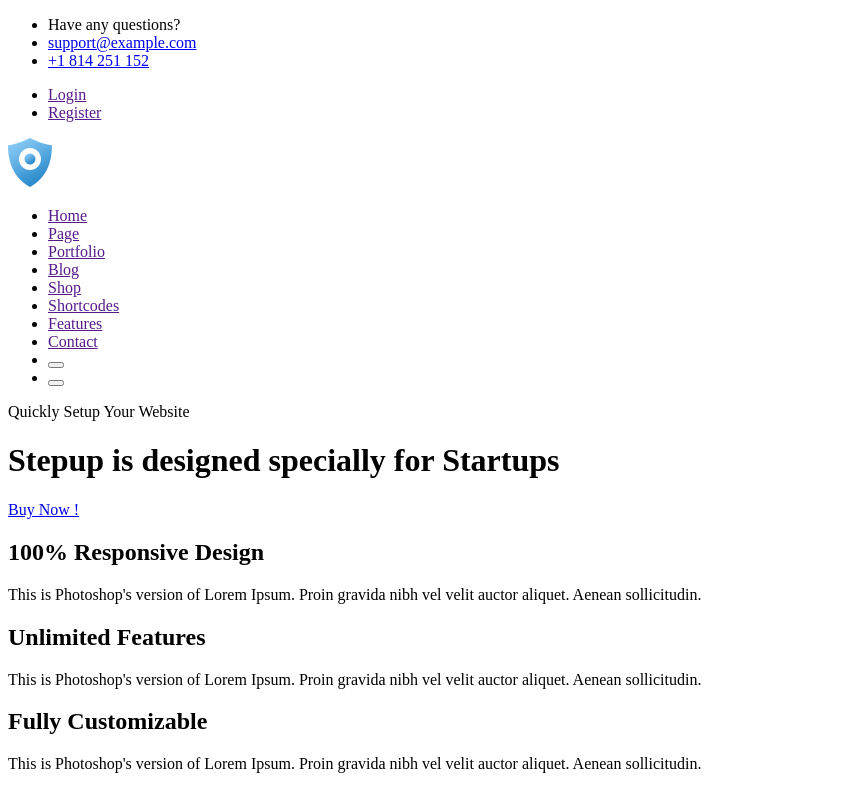
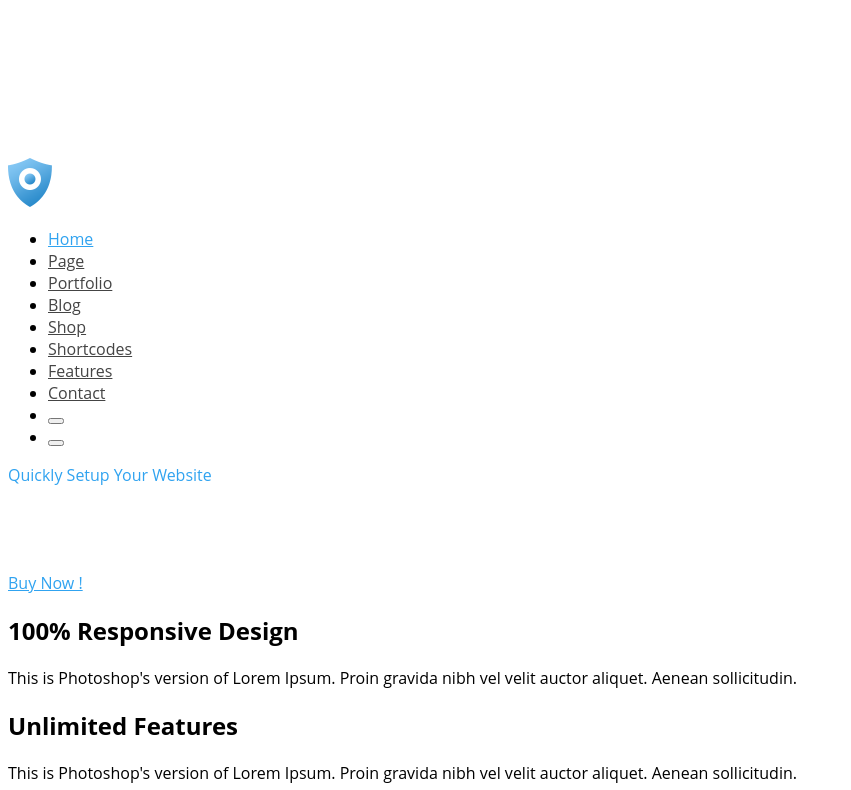
Before and after one commit to MatweiSV/kaknibut, a plain HTML site: page index.html in a window 1280 px wide. Shown: the top 790 px of the page, without its empty margins (0-851 px from the left). Drawn offline with Linux system fonts and the light colour scheme; a web font is replaced by a local one.

Commit message:
Add files via upload

```diff
--- /dev/null
+++ b/css/style.css
@@ -0,0 +1,42 @@
+@font-face {
+    font-family: "Open Sans";
+    src: url(../fonts/OpenSans-Regular.ttf);
+    font-weight: 400;
+    font-style: normal;
+}
+@font-face {
+	font-family: "Open Sans";
+	src: url(../fonts/OpenSans-Bold.ttf);
+	font-weight: 800;
+	font-style: normal;
+}
+@font-face {
+	font-family: "Open Sans";
+	src: url(../fonts/OpenSans-Italic.ttf);
+	font-weight: 400;
+	font-style: italic;
+}
+body {
+	font-family: "Open Sans";
+}
+.nav-link {
+	 color: #444444;
+}
+.nav-link.active {
+color: #30a3f0;
+}
+.info-item,
+.info-link {
+	color: rgba(255, 255, 255, 0.3);
+}
+.title p {
+	color:#30a3f0;
+}
+.title h1 {
+	color: #ffffff;
+	font-style: italic;
+	font-weight: 400;
+}
+.btn {
+	color: #30a3f0;
+}
--- a/index.html
+++ b/index.html
@@ -5,36 +5,42 @@
 <meta name="viewport" contex="widnt=device-widnt, initial-scale=1.0">
 <meta http-equiv="X-UA-Compatible" content="ie=edge">
 <title>Document</title>
+<link rel="stylesheet" href="css/style.css">
 </head>
 <body>
 <header>
-     <ul>
-        <li>Have any questions?</li>
-        <li> <a href="mailto:mailto:support@example.com">support@example.com</a></li>
-        <li> <a href="tel:+1814251152"> +1 814 251 152</a></li>
-      </ul>
-      <ul>
-      <li><a href="">Login</a></li>
-      <li><a href="">Register</a></li>
-      </ul>
+    <div>
+        <ul class="info">
+            <li class="info-item">Have any questions?</li>
+            <li class="info-item"> <a class="info-link" href="mailto:mailto:support@example.com">support@example.com</a></li>
+            <li class="info-item"> <a class="info-link" href="tel:+1814251152"> +1 814 251 152</a></li>
+          </ul>
+          <ul class="info">
+          <l class="info-item"i><a class="info-link" href="">Login</a></li>
+          <li class="info-item"><a class="info-link" href="">Register</a></li>
+          </ul>
+    </div>
+
       <img src="img/Icon.png" alt="Logo">
       <nav>
-          <ul>
-          <li><a href="">Home</a></li>
-          <li><a href="">Page</a></li>
-          <li><a href="">Portfolio</a></li>
-          <li><a href="">Blog</a></li>
-          <li><a href="">Shop</a></li>
-          <li><a href="">Shortcodes</a></li>
-          <li><a href="">Features</a></li>
-          <li><a href="">Contact</a></li>
+          <ul class="nav">
+          <li class="nav-item"><a class="nav-link active"  href="">Home</a></li>
+          <li class="nav-item"><a class="nav-link" href="">Page</a></li>
+          <li class="nav-item"><a class="nav-link" href="">Portfolio</a></li>
+          <li class="nav-item"><a class="nav-link" href="">Blog</a></li>
+          <li class="nav-item"><a class="nav-link" href="">Shop</a></li>
+          <li class="nav-item"><a class="nav-link" href="">Shortcodes</a></li>
+          <li class="nav-item"><a class="nav-link" href="">Features</a></li>
+          <li class="nav-item"><a class="nav-link" href="">Contact</a></li>
           <li><button></button></li>
           <li><button></button></li>
           </ul>
           </nav>
+		  <div class="title">
     <p>Quickly Setup Your Website</p>
     <h1>Stepup is designed specially for Startups</h1>
-    <a href="#">Buy Now !</a>
+	</div>
+    <a href="#" class="btn">Buy Now !</a>
     </header>
     <main>
 <h2>100% Responsive Design</h2>
```
